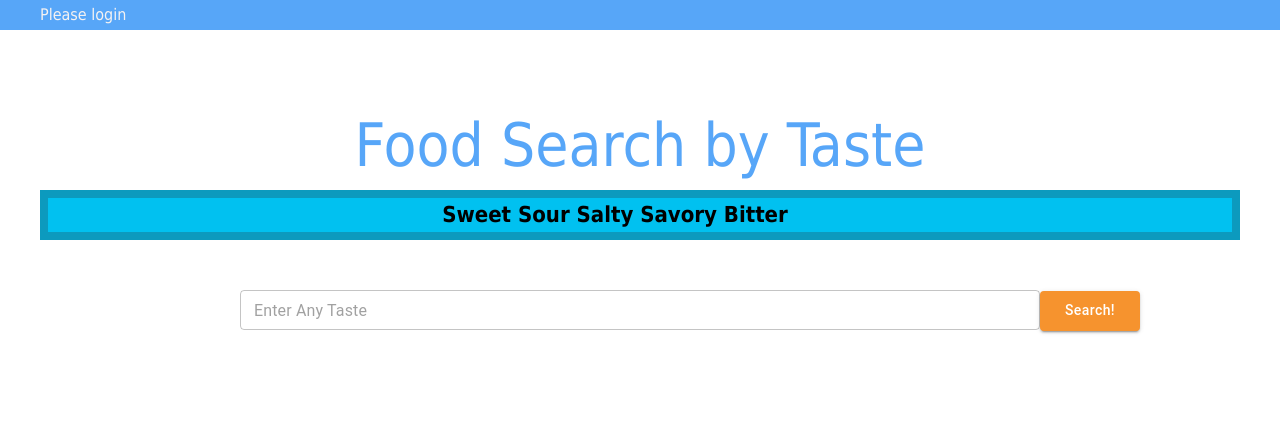
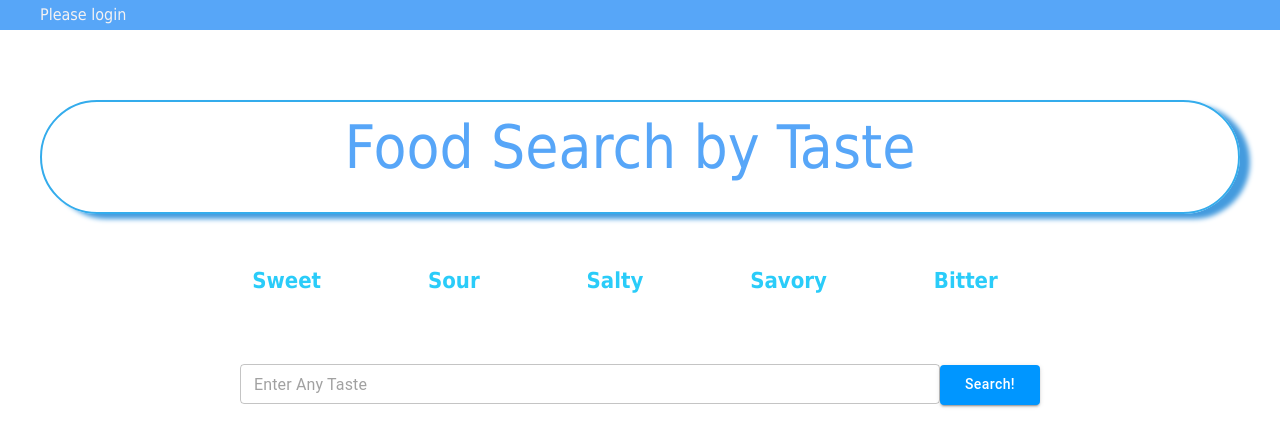
Before and after one commit to aidenfairman/BUCS411A5, a React (Create React App) app in the folder react-cs411/: page / in a window 1280 px wide. Shown: the top 446 px of the page. Built offline with nearby package versions, Linux system fonts and the light colour scheme.

Commit message:
adjust the css for the homepage

```diff
--- a/react-cs411/src/App.js
+++ b/react-cs411/src/App.js
@@ -61,12 +61,12 @@ class Search extends React.Component {
             placeholder="Enter Any Taste"
             value={this.state.search_item}
             onChange={this.searchItemChange}
-            sx={{width: "800px"}}
+            sx={{width: "700px"}}
             size="small"
           >
           </TextField>
           <Button
-            sx={{textTransform:"none", height:"20px", backgroundColor:"#F6932E"}}
+            sx={{textTransform:"none", height:"20px", backgroundColor:"#0096FF"}}
             variant="contained"
             onClick={this.getSearchItemHandler}
             size="medium"
--- a/react-cs411/src/Components/TasteOptions.js
+++ b/react-cs411/src/Components/TasteOptions.js
@@ -7,7 +7,7 @@ const TasteOptions = () => {
         <div className="container">
             <div className="options-bar">
                 <div className="options">
-                    Sweet Sour Salty Savory Bitter
+                    <p>Sweet Sour Salty Savory Bitter</p>
                 </div>
             </div>
         </div>
--- a/react-cs411/src/css/App.css
+++ b/react-cs411/src/css/App.css
@@ -33,6 +33,12 @@ header .w .login {
 
 .logo{
   color: #57a6f8;
+  padding-bottom: 20px;
+  margin-bottom: 50px;
+  padding-right: 20px;
+  box-shadow: 10px 5px 5px rgb(68, 155, 222);
+  border:2px solid rgb(52, 172, 236);
+  border-radius: 66px;
 }
 
 /* .content .search #searchBar {
--- a/react-cs411/src/css/TasteOptions.css
+++ b/react-cs411/src/css/TasteOptions.css
@@ -4,11 +4,14 @@
     justify-content: center;
     width: 1200px;
     height: 50px;
-    background-color:rgb(1, 193, 240);
-    border: 8px solid rgb(12, 154, 190);
+    /* padding-right: 50px; */
+    word-spacing: 100px;
+    padding-left: 20px;
+    /* background-color:#00D7FF;
+    border: 5px solid #0096FF; */
 }
 .options{
-    color: black;
+    color: #2accf9;
     font-size: 22px;
     font-weight: bold;
     padding-right: 50px;
```
